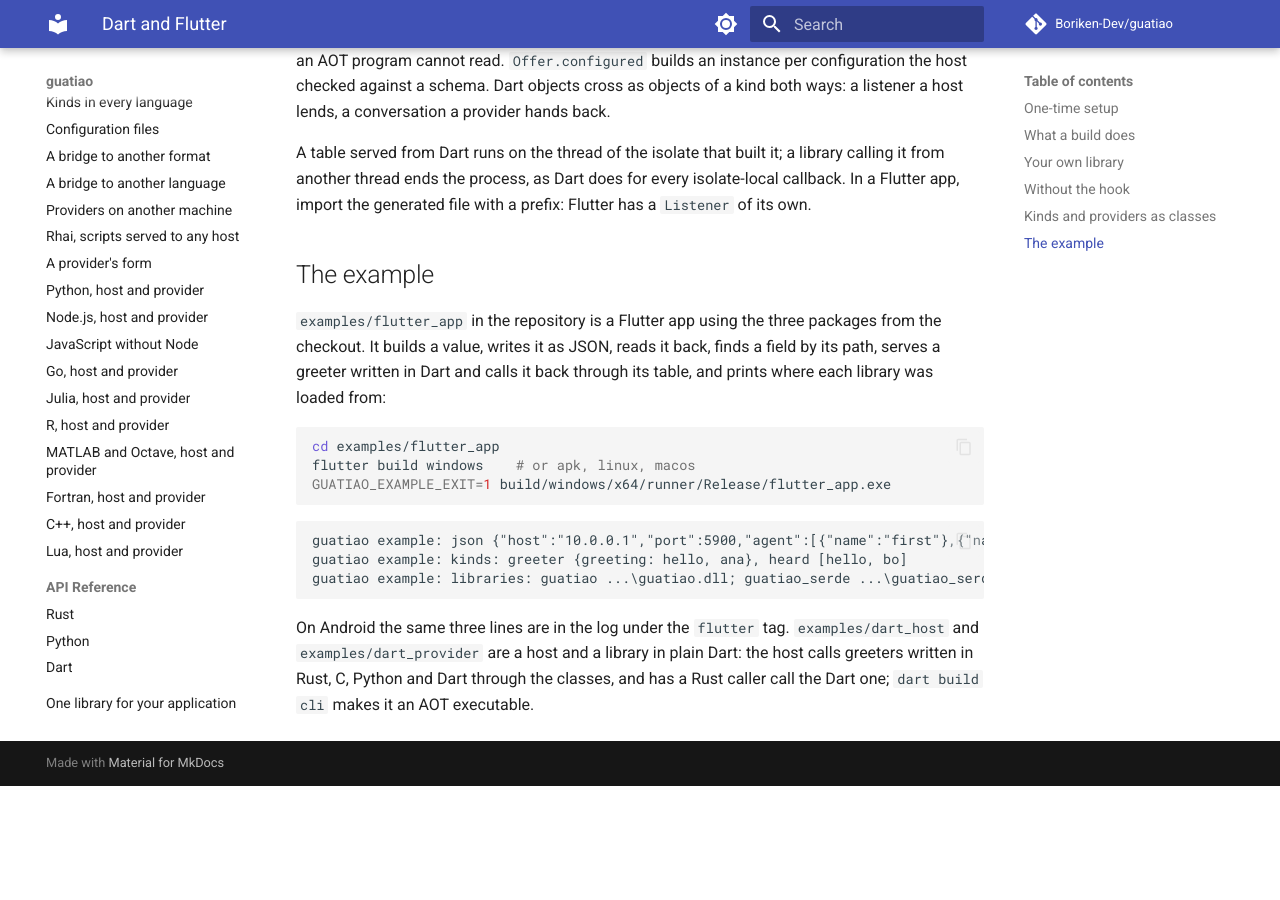
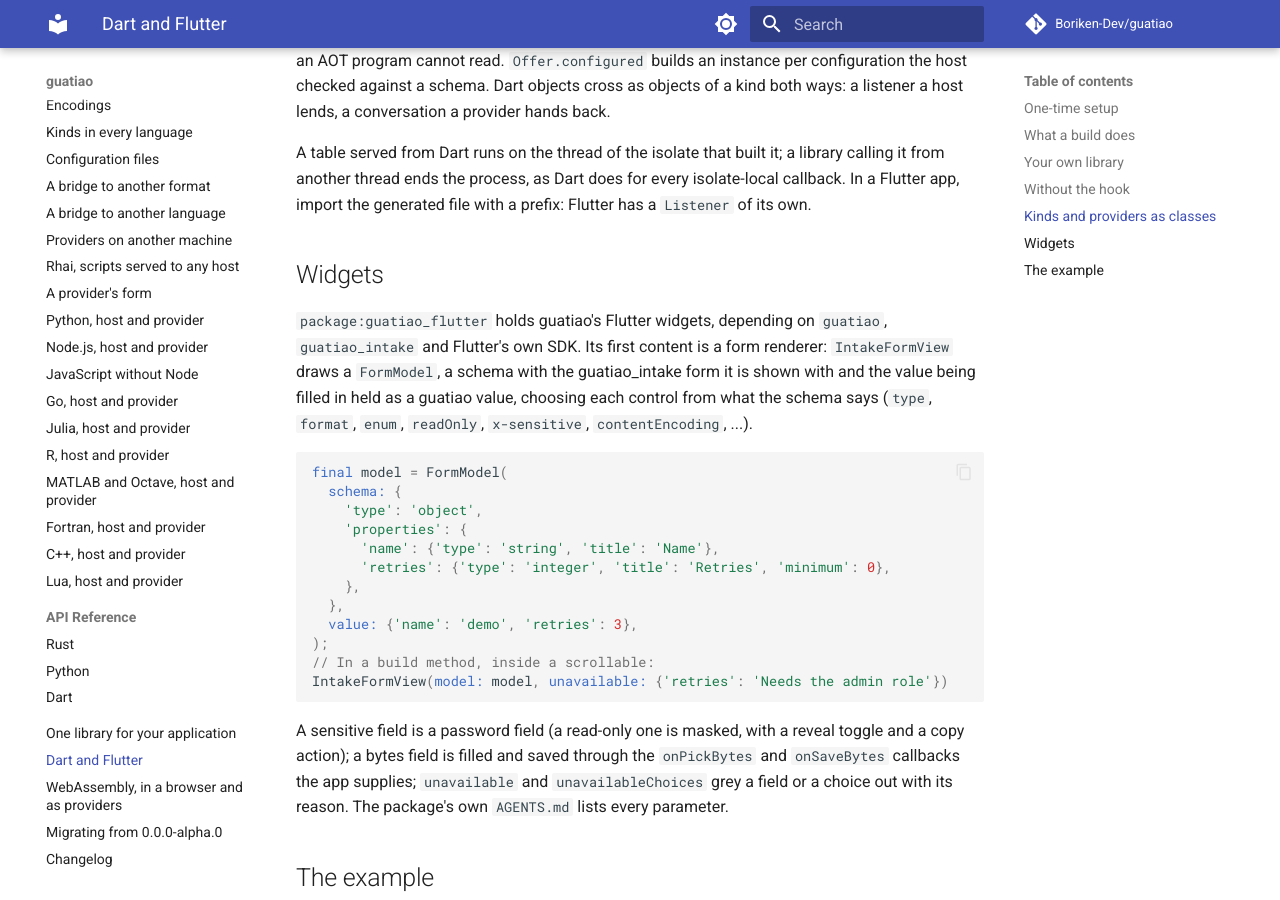
Before and after one commit to Boriken-Dev/guatiao, an MkDocs documentation site: the page built from docs/flutter.md, in a window 1280 px wide and 900 px high, scrolled down 3041 px. Built offline with MkDocs 1.6.1 and Material for MkDocs 9.7.7, drawn with Linux system fonts in a browser that asks for light colours; comment, search, counter and statistics services are not loaded; before the commit the page ends 3827 px from its top, so only the background shows below that.

Commit message:
docs: guatiao_flutter in the layout, the release lists, the changelog and the Flutter page
The release workflow checks its version against the core, dry-runs it with
the Flutter tool and publishes it after guatiao_intake.

````diff
--- a/docs/flutter.md
+++ b/docs/flutter.md
@@ -154,6 +154,36 @@
 does for every isolate-local callback. In a Flutter app, import the
 generated file with a prefix: Flutter has a `Listener` of its own.
 
+## Widgets
+
+`package:guatiao_flutter` holds guatiao's Flutter widgets, depending on
+`guatiao`, `guatiao_intake` and Flutter's own SDK. Its first content is a
+form renderer: `IntakeFormView` draws a `FormModel`, a schema with the
+guatiao_intake form it is shown with and the value being filled in held as a
+guatiao value, choosing each control from what the schema says (`type`,
+`format`, `enum`, `readOnly`, `x-sensitive`, `contentEncoding`, ...).
+
+```dart
+final model = FormModel(
+  schema: {
+    'type': 'object',
+    'properties': {
+      'name': {'type': 'string', 'title': 'Name'},
+      'retries': {'type': 'integer', 'title': 'Retries', 'minimum': 0},
+    },
+  },
+  value: {'name': 'demo', 'retries': 3},
+);
+// In a build method, inside a scrollable:
+IntakeFormView(model: model, unavailable: {'retries': 'Needs the admin role'})
+```
+
+A sensitive field is a password field (a read-only one is masked, with a
+reveal toggle and a copy action); a bytes field is filled and saved through
+the `onPickBytes` and `onSaveBytes` callbacks the app supplies;
+`unavailable` and `unavailableChoices` grey a field or a choice out with its
+reason. The package's own `AGENTS.md` lists every parameter.
+
 ## The example
 
 `examples/flutter_app` in the repository is a Flutter app using the three
````
Also changed, not shown: AGENTS.md (+16 -3 lines), CHANGELOG.md (+1 -0 lines), 1 other file.
